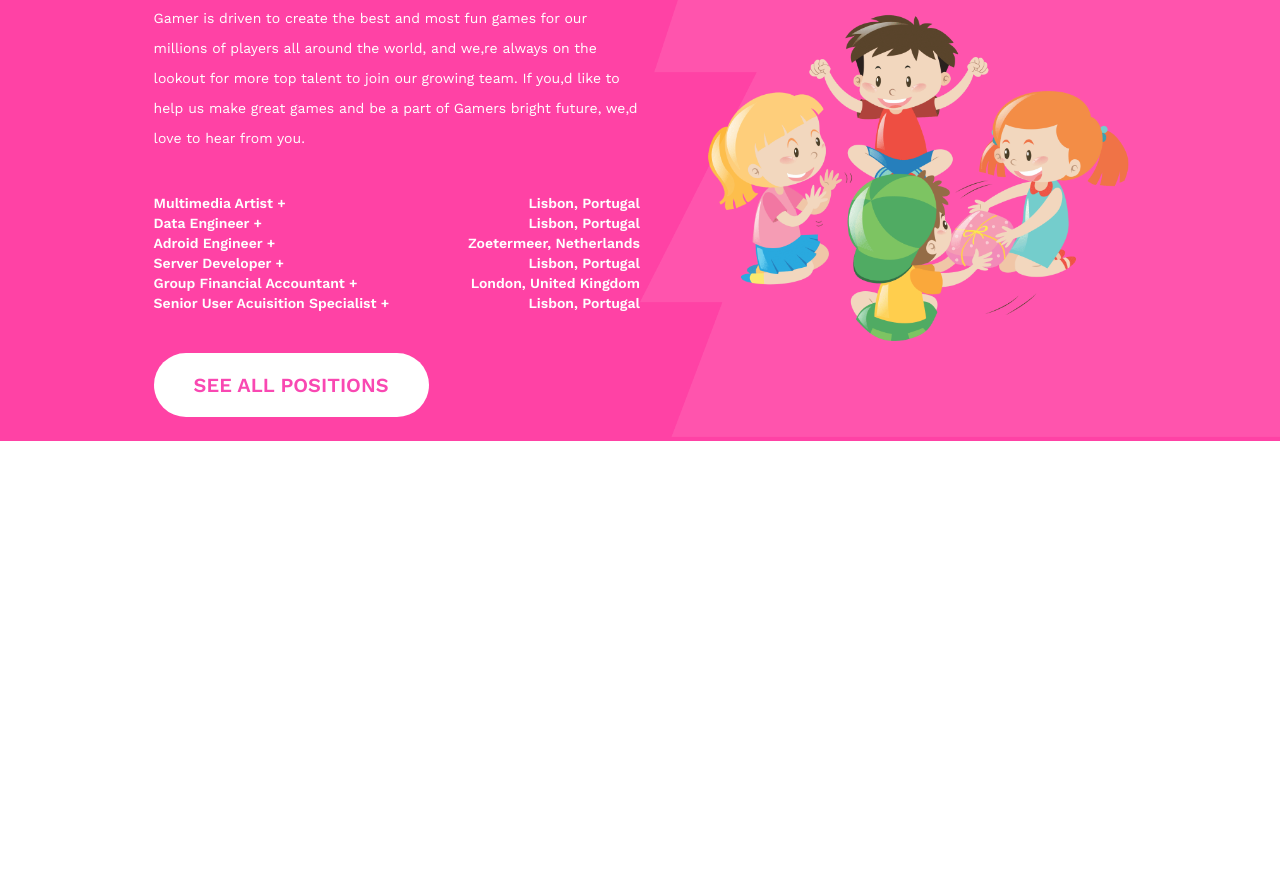
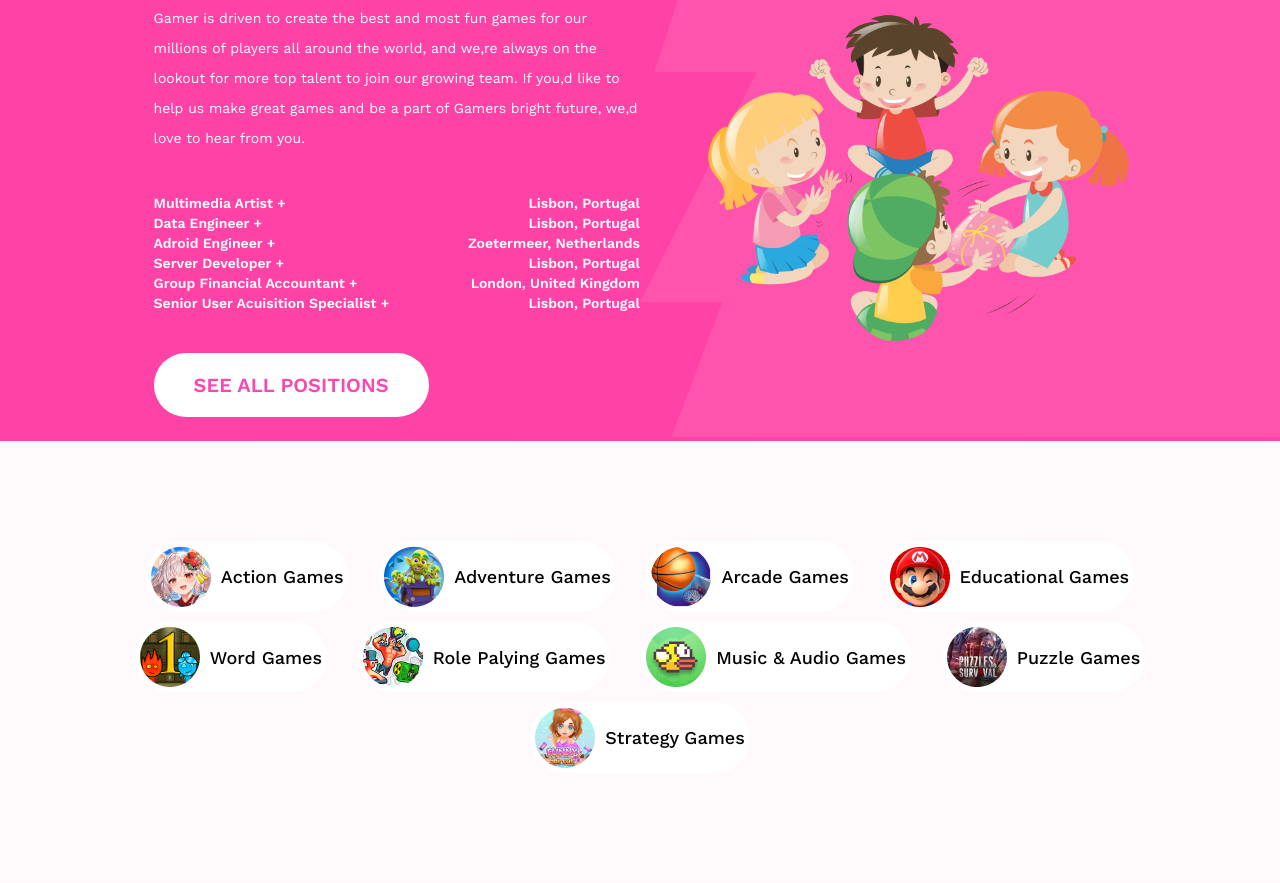
Before and after one commit to atikrahad/ar-gamer-zone, a plain HTML site: page index.html in a window 1280 px wide. Shown: the part 2405-3288 px from the top of the page. Before the commit the page ends 2846 px from the top, so only its background shows below. Drawn offline with nearby package versions, Linux system fonts and the light colour scheme.

Commit message:
adding sponsors

```diff
--- a/css/style.css
+++ b/css/style.css
@@ -369,6 +369,38 @@ div > button{
     background-color: #fff;
 }
 
+/* Sponsors css section  */
+
+.sponsors-section{
+    background: linear-gradient(90deg, rgba(255, 66, 165, 0.03) 0%, rgba(255, 66, 165, 0.03) 100%);
+}
+.sponsors-container{
+    margin: 0 auto;
+    padding: 100px 0;
+    display: flex;
+    flex-wrap: wrap;
+    max-width: 80%;
+    justify-content: center;
+    gap: 3%;
+}
+.sponsors{
+    display: flex;
+    gap: 10px;
+    align-items: center;
+    border-radius: 50px;
+    padding: 5px;
+    background: #FFF;
+    margin-bottom: 10px;
+}
+.sponsors:hover{
+    border: 1px solid #FF42A5;
+    color: #FF42A5;
+}
+.sponsors p{
+    font-size: 18px;
+    font-weight: 500;
+
+}
 
 
 
@@ -392,6 +424,10 @@ div > button{
     }
     .benner{
         background: none;
+    }
+    .sponsors-container{
+        display: grid;
+        grid-template-columns: repeat(3, 1fr);
     }
 
     .benner-img,
@@ -498,6 +534,11 @@ div > button{
         gap: 30px;
 
     }
+    .sponsors-container{
+        display: grid;
+        padding: 50px 10%;
+        grid-template-columns: repeat(3, 1fr);
+    }
     .career-content{
         padding: 0;
     }
--- a/index.html
+++ b/index.html
@@ -158,8 +158,48 @@
                     <img src="./images/Group 65.png" alt="">
                 </div>
             </div>
+
         </section>
 
+         <!-- sponsors section  -->
+         <section class="sponsors-section">
+            <div class="sponsors-container"><div class="sponsors">
+                <img src="./images/Rectangle 11.png" alt="">
+                <p>Action Games</p>
+            </div>
+            <div class="sponsors">
+                <img src="./images/Rectangle 12.png" alt="">
+                <p>Adventure Games</p>
+            </div>
+            <div class="sponsors">
+                <img src="./images/Rectangle 13.png" alt="">
+                <p>Arcade Games</p>
+            </div>
+            <div class="sponsors">
+                <img src="./images/Rectangle 14.png" alt="">
+                <p>Educational Games</p>
+            </div>
+            <div class="sponsors">
+                <img src="./images/Rectangle 15.png" alt="">
+                <p>Word Games</p>
+            </div>
+            <div class="sponsors">
+                <img src="./images/Rectangle 16.png" alt="">
+                <p>Role Palying Games</p>
+            </div>
+            <div class="sponsors">
+                <img src="./images/Rectangle 17.png" alt="">
+                <p>Music & Audio Games</p>
+            </div>
+            <div class="sponsors">
+                <img src="./images/Rectangle 18.png" alt="">
+                <p>Puzzle Games</p>
+            </div>
+            <div class="sponsors">
+                <img src="./images/Rectangle 19.png" alt="">
+                <p>Strategy Games</p>
+            </div></div>
+        </section>
     </main>
     <!-- end main section -->
 </body>
```
